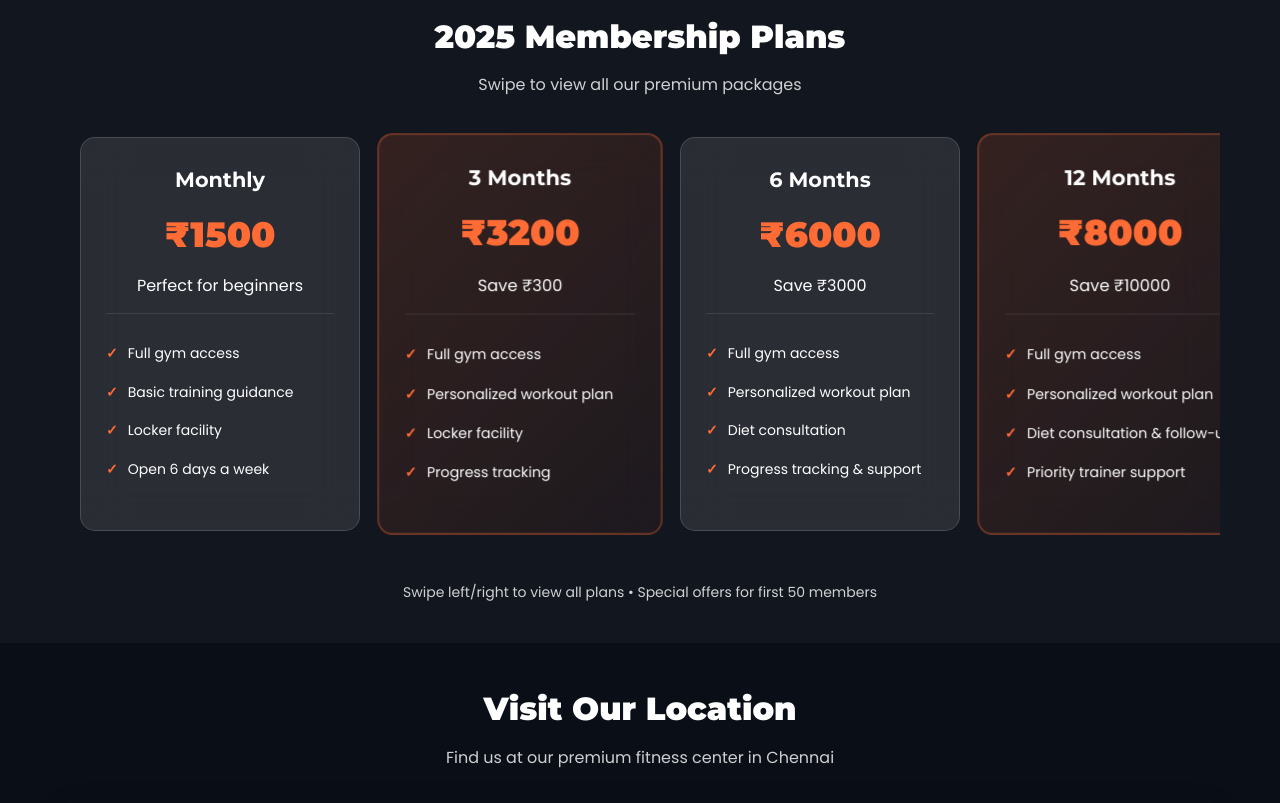
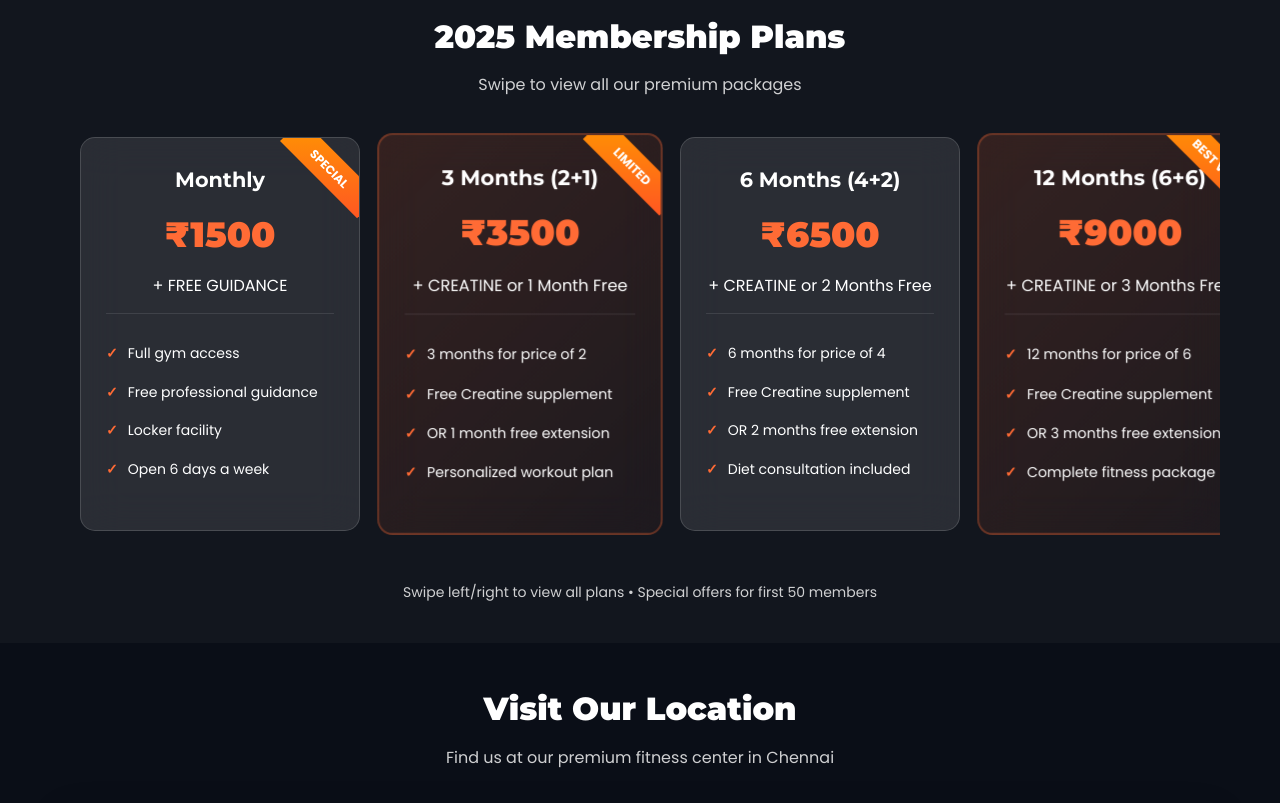
Before and after one commit to shinchanchan/Gym_Visit, a plain HTML site: page index.html in a window 1280 px wide. Shown: the part 1580-2383 px from the top of the page. Drawn offline with Linux system fonts and the light colour scheme; grey boxes are pictures that could not be loaded.

Commit message:
Update index.html

```diff
--- a/index.html
+++ b/index.html
@@ -631,7 +631,7 @@
             <div class="price-scroll-container">
                 <div class="price-grid">
                     <!-- Regular Monthly -->
-                    <div class="price-card">
+                    <!--div class="price-card">
                         <div class="price-header">
                             <h3>Monthly</h3>
                             <div class="price-amount">₹1500</div>
@@ -643,10 +643,10 @@
                             <li>Locker facility</li>
                             <li>Open 6 days a week</li>
                         </ul>
-                    </div>
+                </div-->
 
                     <!-- 3 Months -->
-                    <div class="price-card highlight">
+                    <!--div class="price-card highlight">
                         <div class="price-header">
                             <h3>3 Months</h3>
                             <div class="price-amount">₹3200</div>
@@ -658,10 +658,10 @@
                             <li>Locker facility</li>
                             <li>Progress tracking</li>
                         </ul>
-                    </div>
+                </div-->
 
                     <!-- 6 Months -->
-                    <div class="price-card">
+                    <!--div class="price-card">
                         <div class="price-header">
                             <h3>6 Months</h3>
                             <div class="price-amount">₹6000</div>
@@ -673,10 +673,10 @@
                             <li>Diet consultation</li>
                             <li>Progress tracking & support</li>
                         </ul>
-                    </div>
+                </div-->
 
                     <!-- 12 Months -->
-                    <div class="price-card highlight">
+                    <!--div class="price-card highlight">
                         <div class="price-header">
                             <h3>12 Months</h3>
                             <div class="price-amount">₹8000</div>
@@ -688,7 +688,7 @@
                             <li>Diet consultation & follow-up</li>
                             <li>Priority trainer support</li>
                         </ul>
-                    </div>
+                </div-->
 
                     <!-- Special Offers -->
                     <div class="price-card">
```
